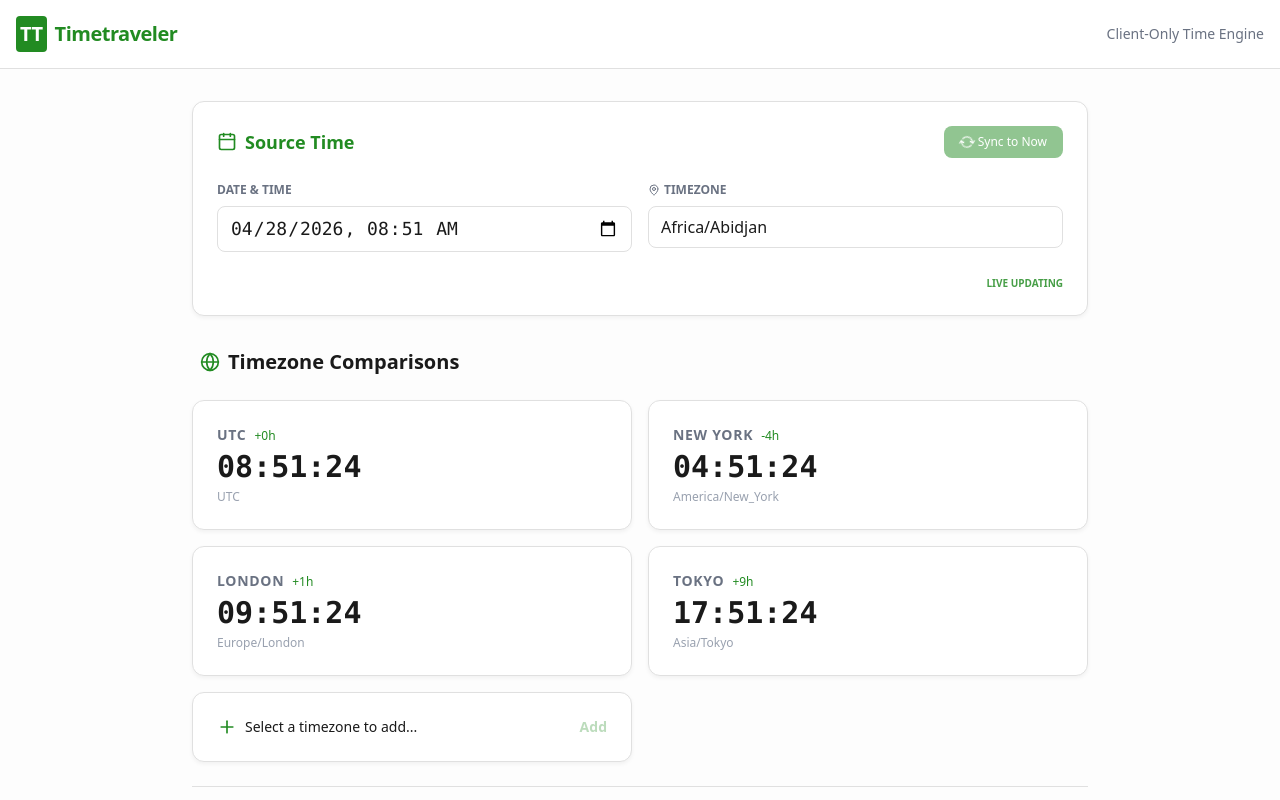
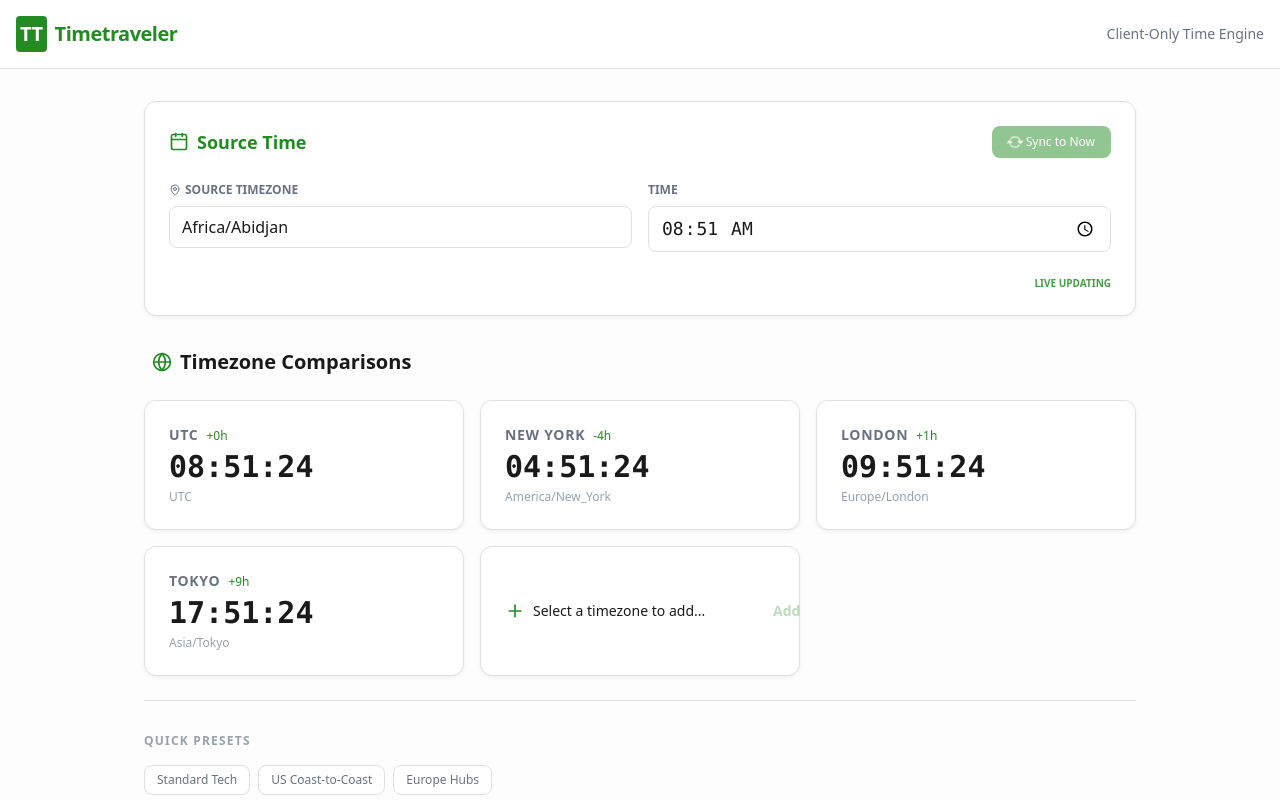
Before and after one commit to homingli/timetraveler, a Next.js app: page / in a window 1280 px wide. Shown: the top 800 px of the page. Built offline with nearby package versions, Linux system fonts and the light colour scheme.

Commit message:
refactor: simplify time picker and improve layout

```diff
--- a/src/app/layout.tsx
+++ b/src/app/layout.tsx
@@ -39,7 +39,7 @@ export default function RootLayout({
                 </nav>
               </div>
             </header>
-            <main className="flex-grow container mx-auto px-4 py-8">
+            <main className="flex-grow mx-auto px-4 py-8 w-full max-w-[80%]">
               {children}
             </main>
             <footer className="py-8 border-t border-[var(--border)] text-center text-sm text-gray-500">
--- a/src/app/page.tsx
+++ b/src/app/page.tsx
@@ -3,7 +3,7 @@ import { Converter } from '@/components/Converter';
 
 export default function Home() {
   return (
-    <div className="max-w-4xl mx-auto space-y-8">
+    <div className="mx-auto space-y-8">
       <section className="animate-in slide-in-from-top duration-700">
         <SourcePanel />
       </section>
--- a/src/components/Converter.tsx
+++ b/src/components/Converter.tsx
@@ -63,7 +63,7 @@ export const Converter = () => {
       </div>
 
 
-      <div className="grid grid-cols-1 md:grid-cols-2 gap-4">
+      <div className="grid grid-cols-1 md:grid-cols-3 gap-4">
         {mounted && targetZones.map((zone) => {
           const converted = convertTimezone(baseTime, zone);
           const timeStr = formatTime(converted);
--- a/src/components/SourcePanel.tsx
+++ b/src/components/SourcePanel.tsx
@@ -22,7 +22,9 @@ export const SourcePanel = () => {
 
   const handleTimeChange = (e: React.ChangeEvent<HTMLInputElement>) => {
     setIsLive(false);
-    const newDt = fromHTMLInput(e.target.value, baseZone);
+    const newTime = e.target.value; // "HH:mm" format
+    const [hours, minutes] = newTime.split(':').map(Number);
+    const newDt = baseTime.set({ hour: hours, minute: minutes });
     if (newDt.isValid) {
       setBaseTime(newDt);
     }
@@ -65,20 +67,8 @@ export const SourcePanel = () => {
       <div className="grid grid-cols-1 md:grid-cols-2 gap-4">
         <div className="space-y-2">
           <label className="text-xs font-bold text-gray-500 uppercase flex items-center gap-1">
-            Date & Time
-          </label>
-          <input
-            type="datetime-local"
-            className="input-field w-full font-mono text-lg"
-            value={toHTMLInput(baseTime)}
-            onChange={handleTimeChange}
-          />
-        </div>
-
-        <div className="space-y-2">
-          <label className="text-xs font-bold text-gray-500 uppercase flex items-center gap-1">
             <MapPin size={12} />
-            Timezone
+            Source Timezone
           </label>
           <select
             className="input-field w-full font-sans appearance-none cursor-pointer"
@@ -94,6 +84,18 @@ export const SourcePanel = () => {
             )}
           </select>
         </div>
+
+        <div className="space-y-2">
+          <label className="text-xs font-bold text-gray-500 uppercase flex items-center gap-1">
+            Time
+          </label>
+          <input
+            type="time"
+            className="input-field w-full font-mono text-lg"
+            value={baseTime.toFormat("HH:mm")}
+            onChange={handleTimeChange}
+          />
+        </div>
       </div>
 
       {isLive && (
```
